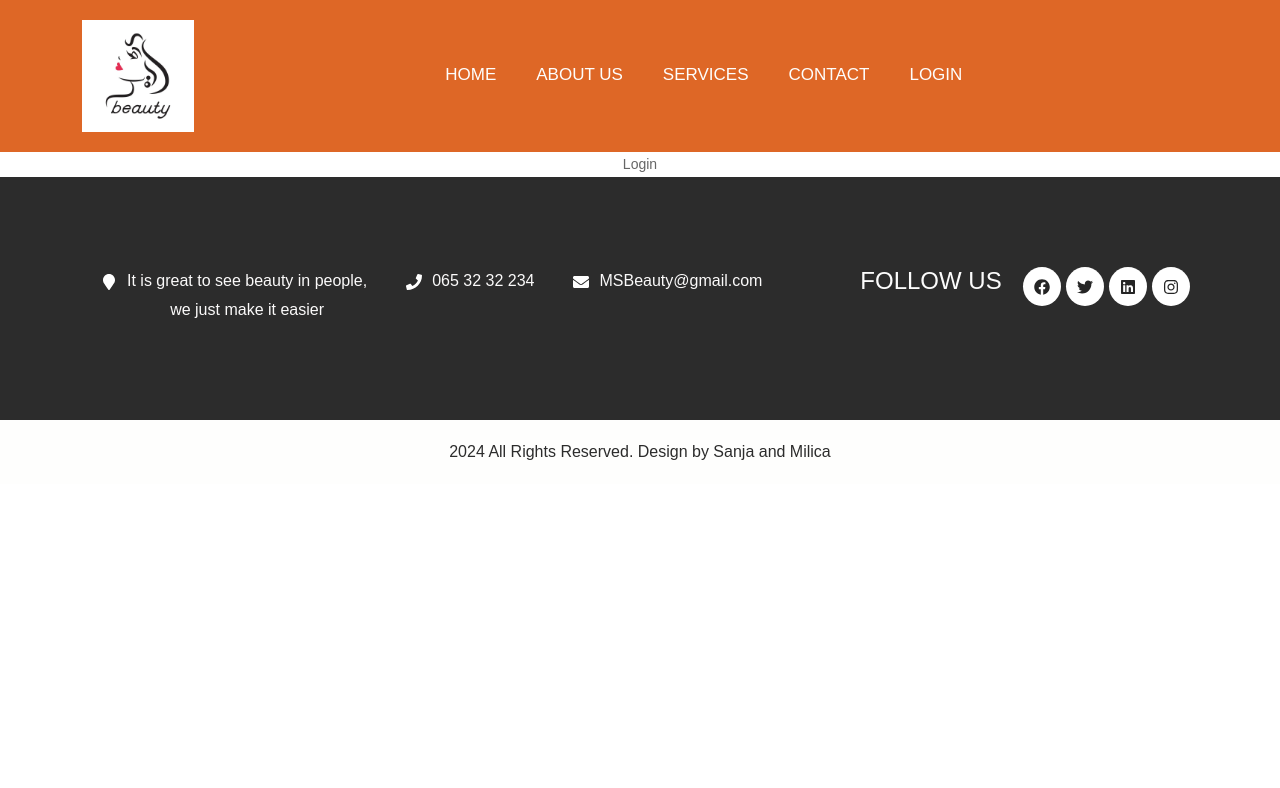
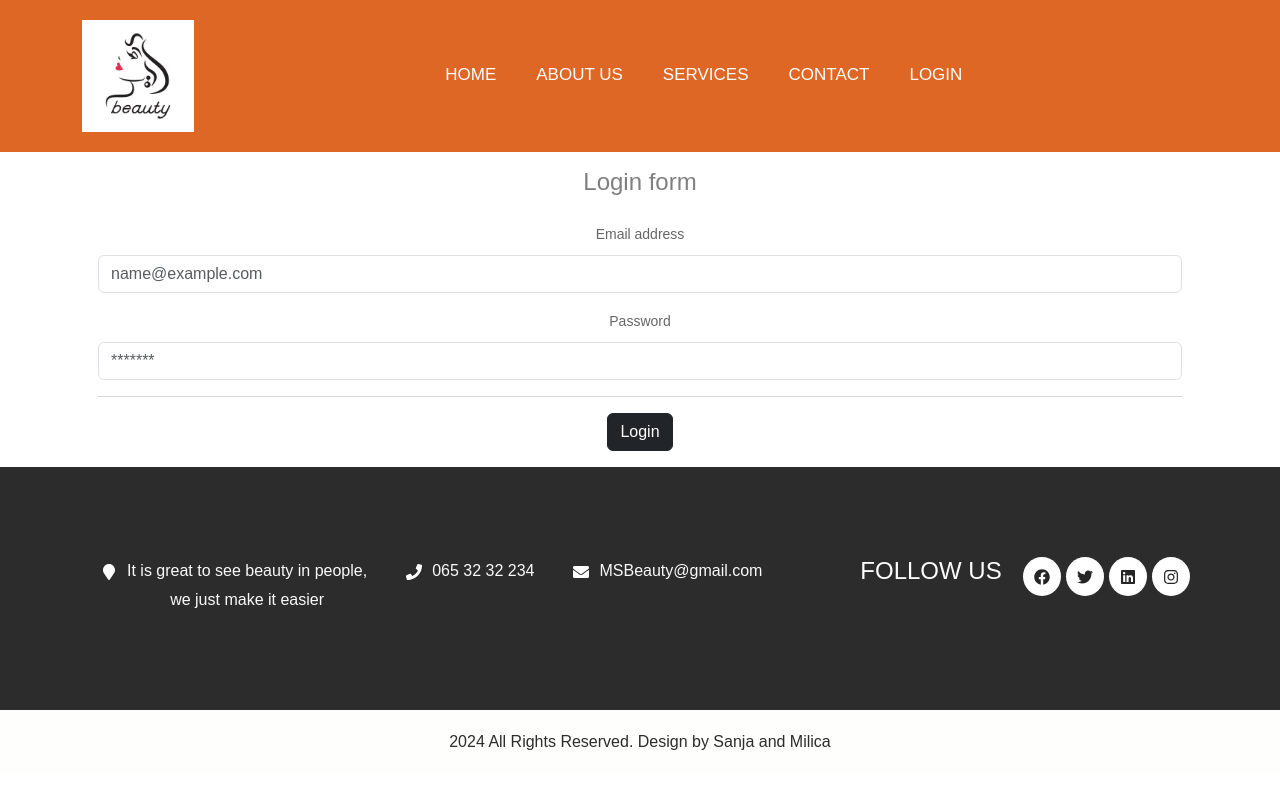
Before and after one commit to elab-development/internet-tehnologije-projekat-sminka_2019_0307, a React (Create React App) app in the folder sminka-ui/: page /login in a window 1280 px wide. Shown: the top 788 px of the page. Built offline with nearby package versions, Linux system fonts and the light colour scheme.

Commit message:
Login stranica

```diff
--- a/sminka-ui/src/pages/Login.jsx
+++ b/sminka-ui/src/pages/Login.jsx
@@ -1,9 +1,78 @@
-import React from 'react';
+import React, {useState} from 'react';
+import {Alert, Button, Col, Container, Form, Row} from "react-bootstrap";
+import useForm from "../useForm";
+import axiosInstance from "../axios-instance/axios-call";
 
 const Login = () => {
+
+    const [showMessage, setShowMessage] = useState(false);
+    const [message, setMessage] = useState({
+        type: "",
+        text: ""
+    });
+
+    const [formData, handleChange] = useForm({
+        email: "",
+        password: ""
+    });
+
+    const login = () => {
+        axiosInstance.post("/login", formData)
+            .then(res => {
+                console.log(res.data);
+                setShowMessage(true);
+                let user = res.data.user;
+                let token = res.data.token;
+                window.sessionStorage.setItem("token", token);
+                window.sessionStorage.setItem("user", JSON.stringify(user));
+                setMessage({
+                    type: "success",
+                    text: "Login successful. Welcome " + user.name
+                });
+            })
+            .catch(err => {
+                console.log(err);
+                setShowMessage(true);
+                setMessage({
+                    type: "danger",
+                    text: "Login failed"
+                });
+            });
+    }
+
+
     return (
         <div>
-            Login
+            <Container>
+                <Row>
+                    <h1 className="text-center text-black-50 mt-3">Login form</h1>
+                    {
+                        showMessage && <>
+                            <Alert key={message.type} variant={message.type}>
+                                {message.text}
+                            </Alert>
+                        </>
+                    }
+                </Row>
+
+                <Row>
+                    <Col className="m-3" >
+                        <Form>
+                            <Form.Group className="mb-3" controlId="exampleForm.ControlInput1">
+                                <Form.Label>Email address</Form.Label>
+                                <Form.Control onChange={handleChange} name="email" type="email" placeholder="name@example.com" />
+                            </Form.Group>
+                            <Form.Group className="mb-3" controlId="exampleForm.ControlInput2">
+                                <Form.Label>Password</Form.Label>
+                                <Form.Control onChange={handleChange} name="password" type="password" placeholder="*******" />
+                            </Form.Group>
+                            <hr/>
+                            <Button type="button" onClick={login} variant={"dark"}>Login</Button>
+                        </Form>
+                    </Col>
+                </Row>
+
+            </Container>
         </div>
     );
 };
```
